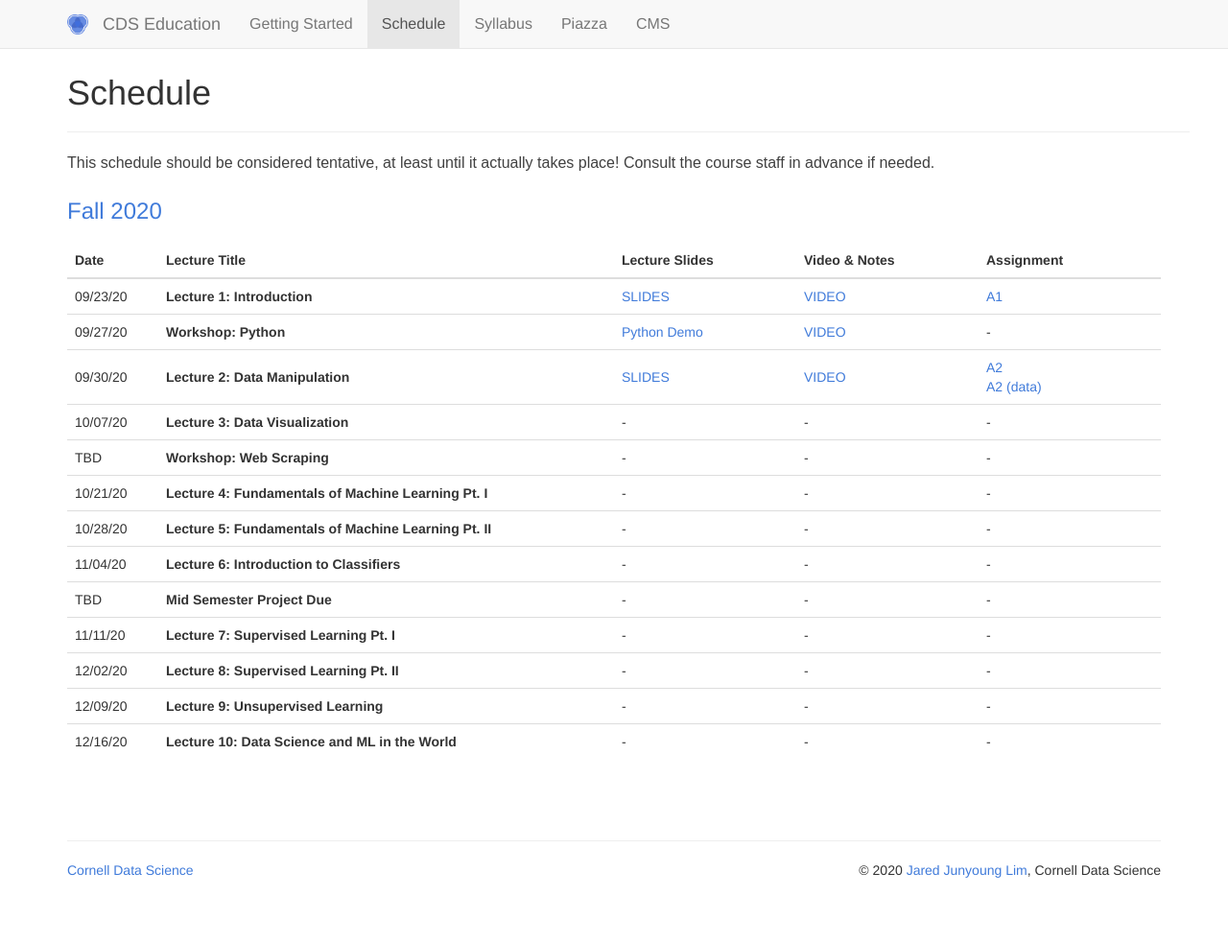
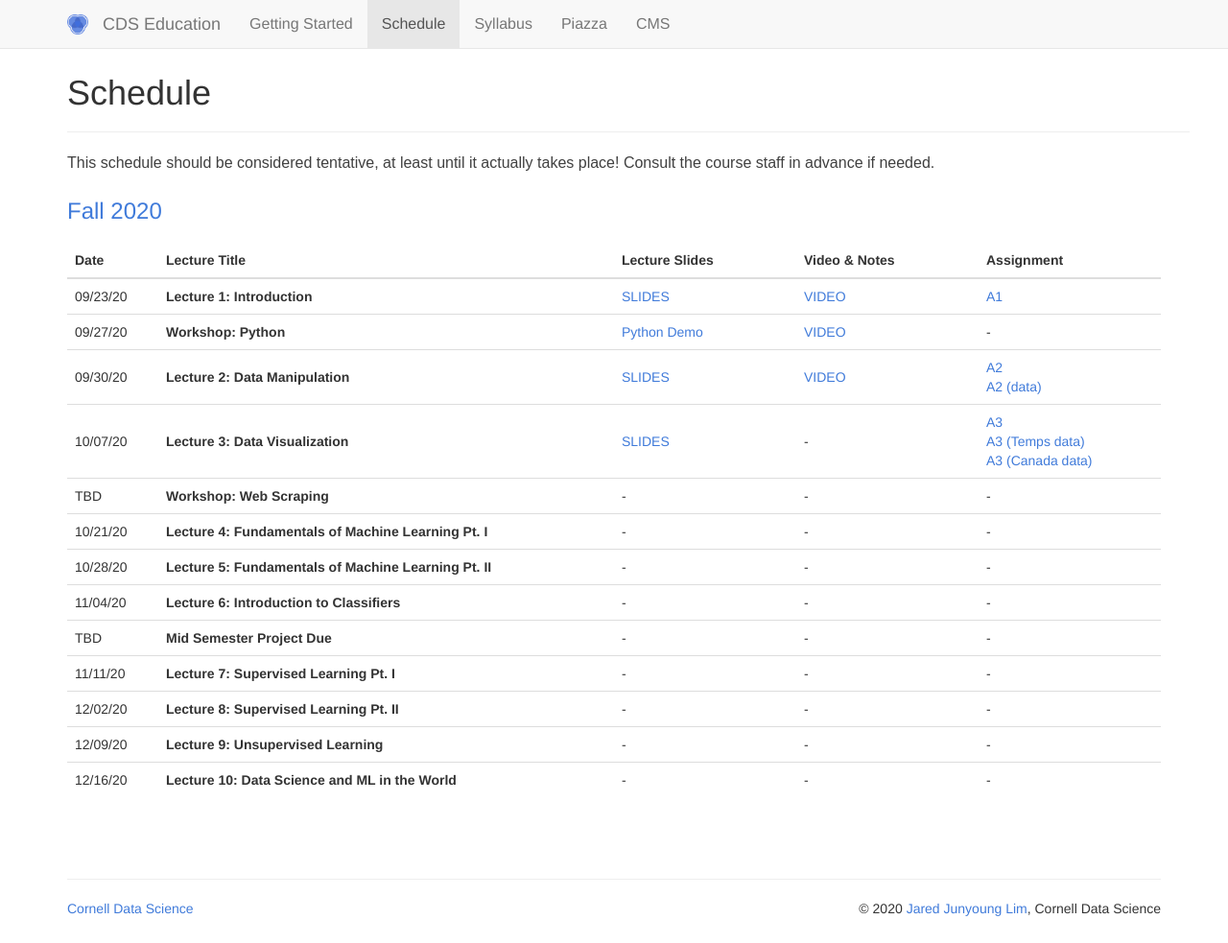
Before and after one commit to CornellDataScience/info1998, a Jekyll site: the page built from schedule.md, in a window 1280 px wide and 983 px high. Shown: the whole window at 96% size. Built offline with Jekyll 4.4.1, drawn with Linux system fonts in a browser that asks for light colours.

Commit message:
Lecture 3 update

```diff
--- a/_data/schedules.yml
+++ b/_data/schedules.yml
@@ -46,19 +46,21 @@ lectures:
   ######################################## Week 3 #########################################
   - date: 2020-10-07
     title: "Lecture 3: Data Visualization"
-    # contents:
-    #   - title: "LECTURE 3: SLIDES"
-    #     link: "resources/SP20/slides/Lecture_3.pdf"
+    contents:
+      - title: "SLIDES"
+        link: "resources/FA20/slides/Lecture_3.pdf"
     # notes:
     #   - title: "LECTURE 3: VIDEO"
     #     link: "https://cornell.box.com/s/bbozt47j4n4zuypw7bcl36nv6jpe5b1b"
     #   - title: "NOTE 3: VISUAL"
     #     link: "https://nbviewer.jupyter.org/github/CornellDataScience/info1998/blob/master/resources/SP20/assignments/release/Lecture_3__Data_Visualization.ipynb"
-    # assignments:
-    #   - title: "A3"
-    #     link: "resources/SP20/assignments/release/Lecture_3__Data_Visualization.ipynb"
-    #   - title: "A3 (data)"
-    #     link: "resources/data/temps.csv"
+    assignments:
+      - title: "A3"
+        link: "resources/SP20/assignments/release/Lecture_3__Data_Visualization_Release.ipynb"
+      - title: "A3 (Temps data)"
+        link: "resources/data/temps.csv"
+      - title: "A3 (Canada data)"
+        link: "resources/data/Canada_AL26335.zip"
   ######################################## Web Scraping Workshop #########################################
   - date: TBD
     title: "Workshop: Web Scraping"
```
Also changed, not shown: 6 other files.
